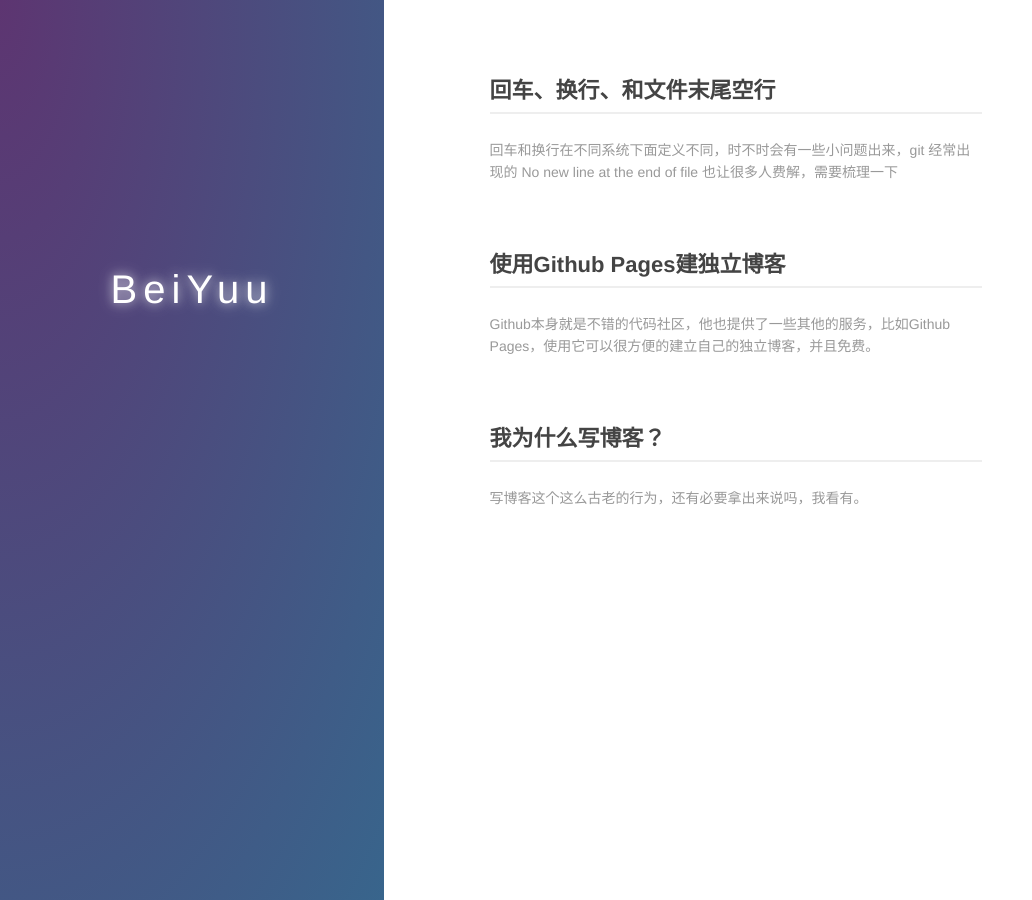
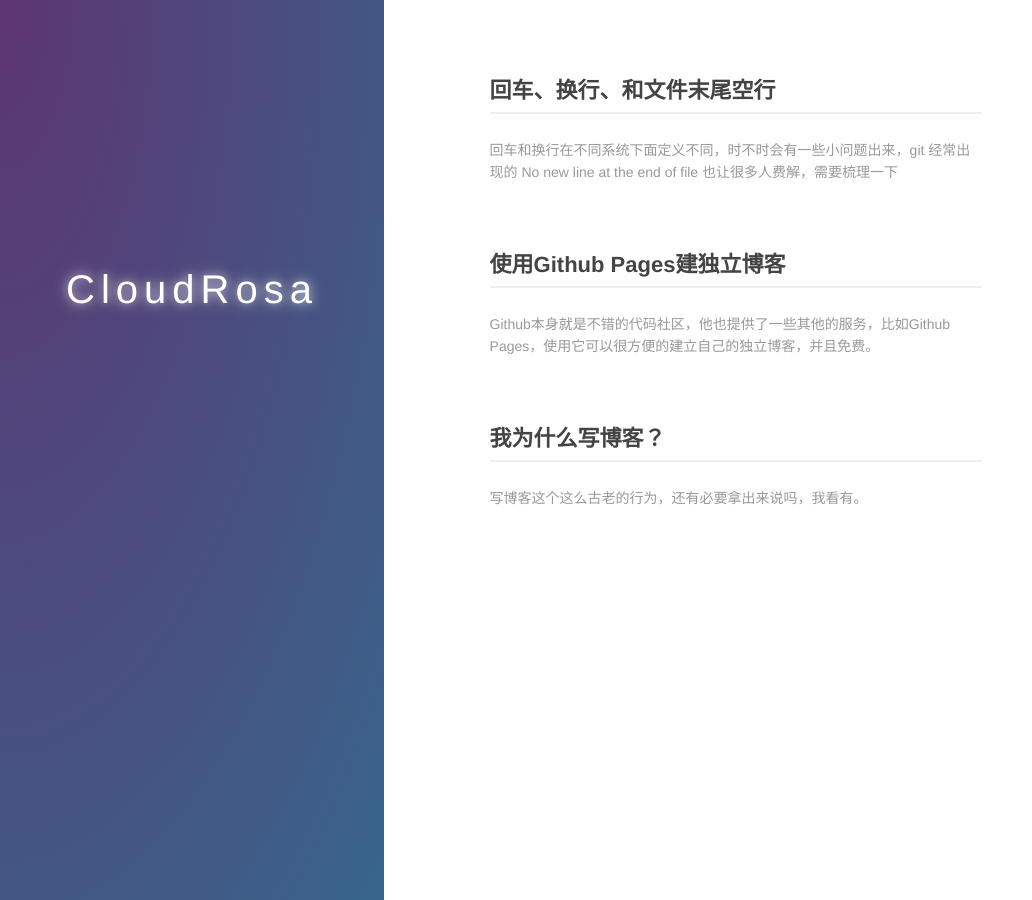
Before and after one commit to cloudrosa/cloudrosa.github.io, a Jekyll site: the page built from index.md, in a window 1280 px wide. Shown: the whole page, without its empty margins (0-1032 px from the left). Built offline with Jekyll 4.4.1, drawn with Linux system fonts in a browser that asks for light colours.

Commit message:
调整首页
调整首页

```diff
--- a/index.md
+++ b/index.md
@@ -6,10 +6,9 @@ layout: default
   <div class="index-wrapper">
     <div class="aside">
       <div class="info-card">
-        <h1>BeiYuu</h1>
-        <a href="http://weibo.com/beiyuu/" target="_blank"><img src="http://www.weibo.com/favicon.ico" alt="" width="25"/></a>
-        <a href="http://www.douban.com/people/beiyuu/" target="_blank"><img src="http://www.douban.com/favicon.ico" alt="" width="22"/></a>
-        <a href="http://instagram.com/beiyuu/" target="_blank"><img src="http://d36xtkk24g8jdx.cloudfront.net/bluebar/00c6602/images/ico/favicon.ico" alt="" width="22"/></a>
+        <h1>CloudRosa</h1>
+        <a href="https://weibo.com/u/5301313613/" target="_blank"><img src="http://www.weibo.com/favicon.ico" alt="" width="25"/></a>
+        <a href="https://www.douban.com/people/131520688/" target="_blank"><img src="http://www.douban.com/favicon.ico" alt="" width="22"/></a>
       </div>
       <div id="particles-js"></div>
     </div>
```
